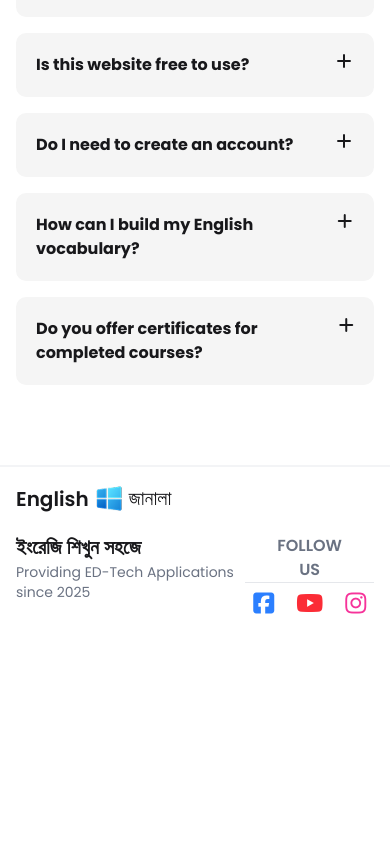
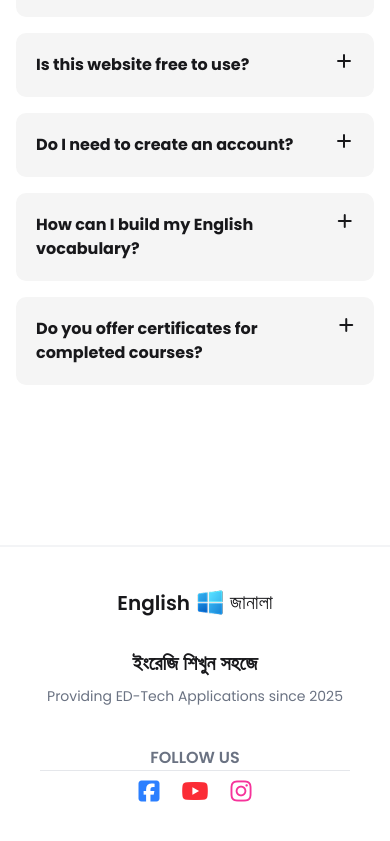
Before and after one commit to BiswanathBD/English-Janala, a plain HTML site: page index.html in a window 390 px wide. Shown: the part 1319-2160 px from the top of the page. Before the commit the page ends 1950 px from the top, so only its background shows below. Drawn offline with nearby package versions, Linux system fonts and the light colour scheme; no server answers.

Commit message:
make landing page responsive

```diff
--- a/index.html
+++ b/index.html
@@ -208,21 +208,21 @@
       </div>
     </section>
 
-    <footer class="border-t-2 border-gray-100 mt-20 md:mt-40 p-4 md:p-20"">
+    <footer class="border-t-2 border-gray-100 mt-40 p-10 md:p-20"">
       <div>
-        <div class="flex gap-1 items-center text-xl pb-5">
+        <div class="flex gap-1 items-center text-xl pb-8 justify-center md:justify-start">
           <span class="font-semibold">English</span>
           <img class="w-8" src="./assets/logo.png" alt="" />
           <span class="bangla-font">জানালা</span>
         </div>
       </div>
 
-      <div class="flex justify-between">
-        <div>
+      <div class="flex flex-col md:flex-row gap-10 justify-between">
+        <div class="flex flex-col gap-2 text-center md:text-left">
           <h3 class="bangla-font text-xl font-bold">ইংরেজি শিখুন সহজে</h3>
           <p class="text-sm text-gray-500">Providing ED-Tech Applications since 2025</p>
         </div>
-        <div class="text-center grid justify-center">
+        <div class="text-center grid md:justify-center">
           <p class="text-gray-500 font-semibold px-8 border-b border-gray-200 mb-2">FOLLOW US</p>
             <p class="text-2xl flex gap-4 justify-center">
               <i class="fa-brands fa-square-facebook text-blue-500"></i>
```
